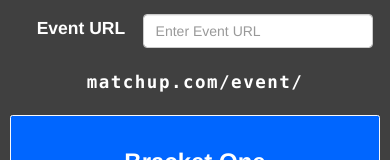
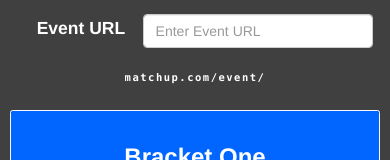
Before and after one commit to C-Dahr/matchup, a Vue app in the folder client/: page /createEvent in a window 390 px wide. Shown: the part 459-619 px from the top of the page. Built offline with nearby package versions, Linux system fonts and the light colour scheme; no server answers; sample sign-in values are in the browser's storage.

Commit message:
Fixed styling of url preview label for mobile screens

```diff
--- a/client/src/views/CreateEvent.vue
+++ b/client/src/views/CreateEvent.vue
@@ -186,15 +186,7 @@
   width: 60%;
   min-width: 500px;
 }
-@media only screen and (max-width: 600px) {
-  .event-form {
-    width: 95%;
-    min-width: auto;
-  }
-  .card {
-    width: auto;
-}
-}
+
 .event-form-submit {
   width: 30%;
   background-color: #0066FF !important;
@@ -209,10 +201,26 @@
 }
 
 #url-preview {
-  font-size: 1.25em;
+  font-size: 1em;
   letter-spacing: 1.5px;
   margin-bottom: 20px;
   font-family: "Lucida Console";
+  overflow: scroll;
+}
+
+@media only screen and (max-width: 600px) {
+  .event-form {
+    width: 95%;
+    min-width: auto;
+  }
+
+  .card {
+    width: auto;
+  }
+
+  #url-preview {
+    font-size: 0.75em;
+  }
 }
 
 </style>
```
